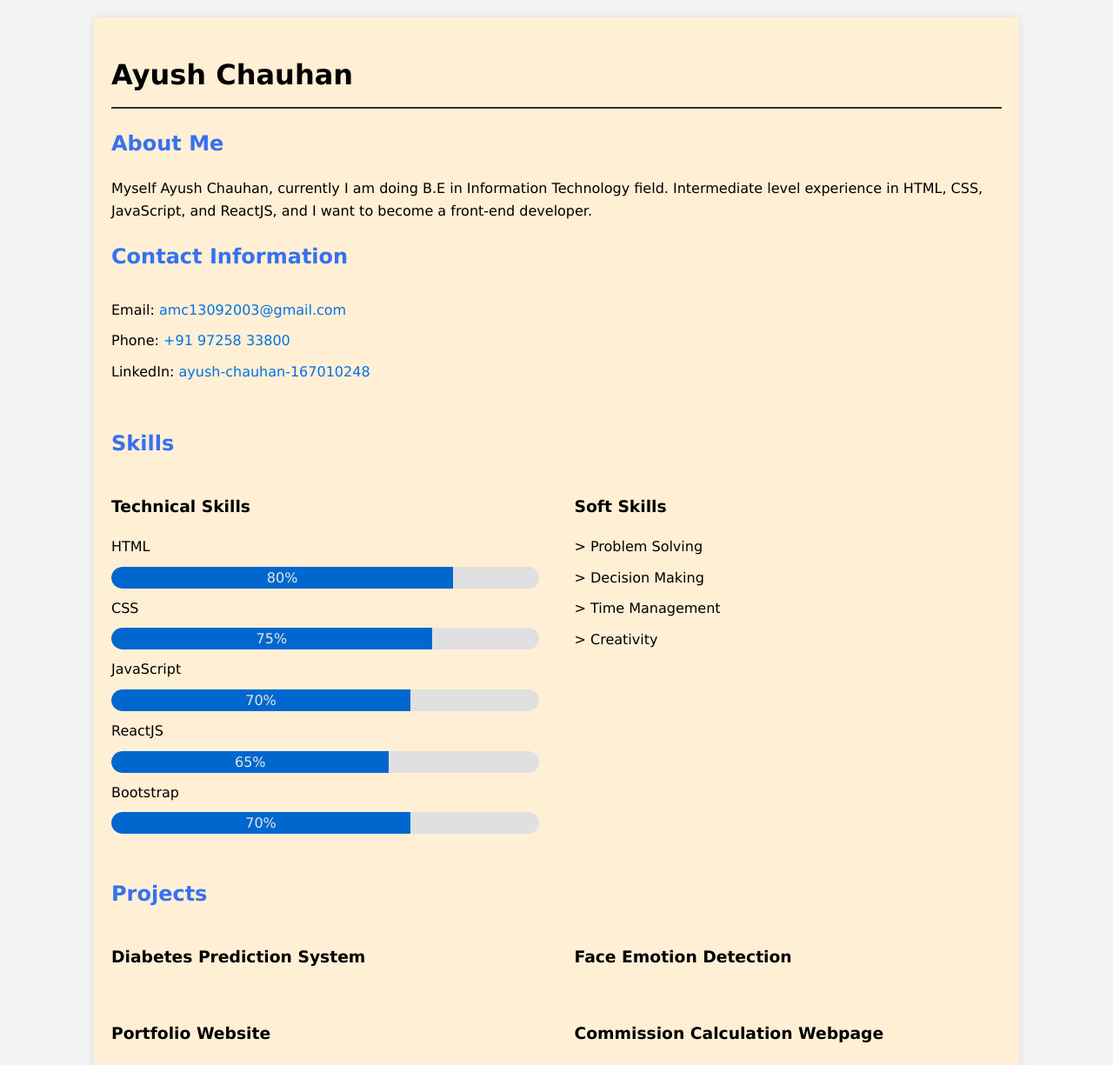
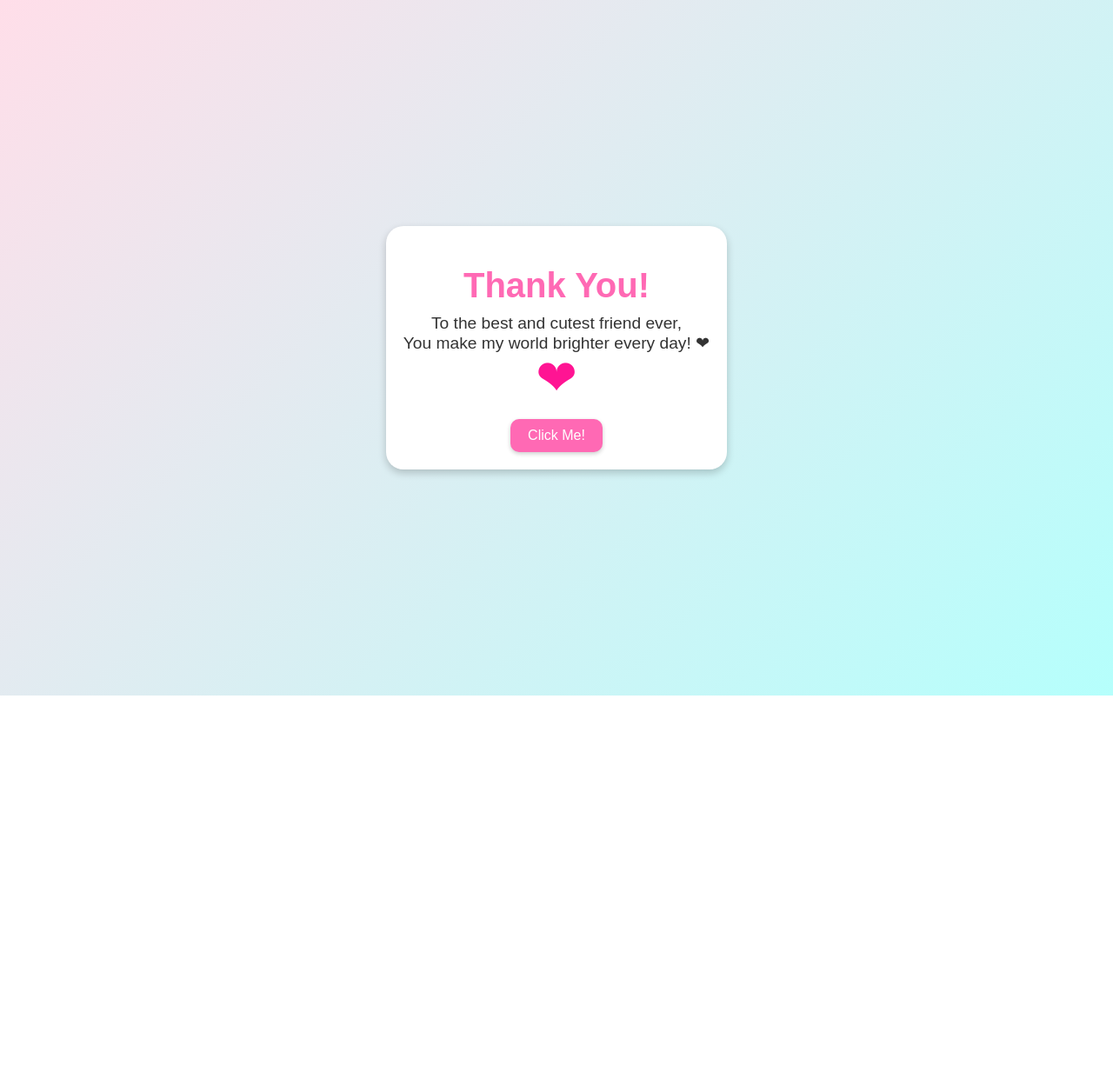
Before and after one commit to chauhanayush13/Resume, a plain HTML site: page index.html in a window 1280 px wide. Shown: the top 1225 px of the page at 87% size. After the commit the page ends 800 px from the top, so only its background shows below. Drawn offline with Linux system fonts and the light colour scheme.

Commit message:
Update index.html

```diff
--- a/index.html
+++ b/index.html
@@ -3,189 +3,76 @@
 <head>
     <meta charset="UTF-8">
     <meta name="viewport" content="width=device-width, initial-scale=1.0">
-<title>Resume</title>
+    <title>Thank You</title>
     <style>
         body {
-        font-family: verdana;
-        line-height: 1.6;
             margin: 0;
             padding: 0;
-        background-color: #f4f4f4;
-        transition: background-color 0.5s ease;
+            display: flex;
+            justify-content: center;
+            align-items: center;
+            min-height: 100vh;
+            background: linear-gradient(135deg, #FFDEE9, #B5FFFC);
+            font-family: 'Arial', sans-serif;
+            color: #333;
         }
         .container {
-        width: 80%;
-        max-width: 1200px;
-        margin: 20px auto;
+            text-align: center;
             padding: 20px;
-        box-shadow: 0 0 10px rgba(0, 0, 0, 0.1);
-        transition: transform 0.3s ease;
-        background-color:#FFEFD5;
+            background: white;
+            border-radius: 20px;
+            box-shadow: 0 4px 10px rgba(0, 0, 0, 0.2);
+            max-width: 90%;
         }
-    h2 {
-        color: #3671F1 ;
+        .container h1 {
+            font-size: 2.5em;
+            color: #FF69B4;
+            margin-bottom: 10px;
         }
-    h1 {
-        border-bottom: 2px solid #333;
-        padding-bottom: 10px;
+        .container p {
+            font-size: 1.2em;
+            margin: 0;
         }
-    p {
-        margin: 10px 0;
+        .heart {
+            font-size: 3em;
+            color: #FF1493;
+            animation: heartbeat 1.5s infinite;
         }
-    .section {
-        margin: 20px 0;
+        .button {
+            margin-top: 20px;
         }
-    .skills, .projects, .contact {
-        display: flex;
-        flex-wrap: wrap;
-        justify-content: space-between;
+        .button button {
+            padding: 10px 20px;
+            font-size: 1em;
+            color: white;
+            background: #FF69B4;
+            border: none;
+            border-radius: 10px;
+            cursor: pointer;
+            box-shadow: 0 2px 5px rgba(0, 0, 0, 0.2);
+            transition: background 0.3s ease;
         }
-    .skill, .project, .contact-info {
-        width: 48%;
-        margin-bottom: 20px;
-        transition: transform 0.3s ease, box-shadow 0.3s ease;
+        .button button:hover {
+            background: #FF1493;
         }
-    .skill:hover, .project:hover, .contact-info:hover {
-        transform: translateY(-5px);
-        box-shadow: 0px 0 15px rgba(0, 0, 0, 0.4);
+        @keyframes heartbeat {
+            0%, 100% {
+                transform: scale(1);
             }
-    .contact-info a {
-        text-decoration: none;
-        color: #0073e6;
-        transition: color 0.3s ease;
-    }
-    .contact-info a:hover {
-        color: #005bb5;
-    }
-    .progress {
-        background: #e0e0e0;
-        border-radius: 25px;
-        overflow: hidden;
-        margin: 10px 0;
-        position: relative;
-    }
-    .progress-bar {
-        height: 25px;
-        background: #0073e6;
-        text-align: center;
-        color: #fff;
-        line-height: 25px;
-        border-radius: 25px 0 0 25px;
-        position: relative;
-    }
-    .progress-bar:after {
-        content: '';
-        position: absolute;
-        top: 0;
-        right: 0;
-        bottom: 0;
-        left: 0;
-        background: rgba(0, 0, 0, 0.1);
-        transition: width 0.3s ease;
-    }
-    .progress:hover .progress-bar:after {
-        width: 0;
-    }
-    @media (max-width: 768px) {
-        .skill, .project, .contact-info {
-            width: 100%;
-        }
-    }
-    .fade-in {
-        opacity: 0;
-        animation: fadeIn 1s forwards;
-    }
-    @keyframes fadeIn {
-        to {
-            opacity: 1;
+            50% {
+                transform: scale(1.2);
             }
         }
     </style>
 </head>
 <body>
-    <div class="container fade-in">
-        <h1>Ayush Chauhan</h1>
-        <div class="section">
-            <h2>About Me</h2>
-            <p>Myself Ayush Chauhan, currently I am doing B.E in Information Technology field. Intermediate level experience in HTML, CSS, JavaScript, and ReactJS, and I want to become a front-end developer.</p>
-        </div>
-        <div class="section">
-            <h2>Contact Information</h2>
-            <div class="contact">
-                <div class="contact-info">
-                    <p>Email: <a href="mailto:amc13092003@gmail.com">amc13092003@gmail.com</a></p>
-                    <p>Phone: <a href="tel:+919725833800">+91 97258 33800</a></p>
-                    <p>LinkedIn: <a href="https://www.linkedin.com/in/ayush-chauhan-167010248/" target="_blank">ayush-chauhan-167010248</a></p>
-                </div>
-            </div>
-        </div>
-        <div class="section">
-            <h2>Skills</h2>
-            <div class="skills">
-                <div class="skill">
-                    <h3>Technical Skills</h3>
-                    <p>HTML</p>
-                    <div class="progress"><div class="progress-bar" style="width: 80%;">80%</div></div>
-                    <p>CSS</p>
-                    <div class="progress"><div class="progress-bar" style="width: 75%;">75%</div></div>
-                    <p>JavaScript</p>
-                    <div class="progress"><div class="progress-bar" style="width: 70%;">70%</div></div>
-                    <p>ReactJS</p>
-                    <div class="progress"><div class="progress-bar" style="width: 65%;">65%</div></div>
-                    <p>Bootstrap</p>
-                    <div class="progress"><div class="progress-bar" style="width: 70%;">70%</div></div>
-                </div>
-                <div class="skill">
-                    <h3>Soft Skills</h3>
-                    <p>&gt; Problem Solving</p>
-                    <p>&gt; Decision Making</p>
-                    <p>&gt; Time Management</p>
-                    <p>&gt; Creativity</p>
-                </div>
-            </div>
-        </div>
-        <div class="section">
-            <h2>Projects</h2>
-            <div class="projects">
-                <div class="project">
-                    <h3>Diabetes Prediction System</h3>
-                </div>
-                <div class="project">
-                    <h3>Face Emotion Detection</h3>
-                </div>
-                <div class="project">
-                    <h3>Portfolio Website</h3>
-                </div>
-                <div class="project">
-                    <h3>Commission Calculation Webpage</h3>
-                </div>
-                <div class="project">
-                    <h3>Eklavya School Website</h3>
-                </div>
-            </div>
-        </div>
-        <div class="section">
-            <h2>Education</h2>
-            <p>Bachelor of Information Technology (2021-2025)</p>
-            <p>MBIT, CVM University</p>
-            <p>Higher Secondary Education (2019-2021)</p>
-            <p>Aryam Educational Academy</p>
-            <p>Secondary School Education (2018-2019)</p>
-            <p>Aryam Educational Academy</p>
-        </div>
-        <div class="section">
-            <h2>Certificates</h2>
-            <p>SSIP Hackathon-2022</p>
-            <p>Code-unnati Programme Certificate - 2023 (12/2023 - 03/2024)</p>
-            <p>Google Developer Student Clubs Event Platform - 2023 (08/2023 - 10/2023)</p>
-            <p>‘HARDWAR‘ Event - Adhishthan’22</p>
-            <p>Summer Internship</p>
-        </div>
-        <div class="section">
-            <h2>Hobbies</h2>
-            <p>Coding</p>
-            <p>Problem Solving</p>
-            <p>Listening to Music</p>
+    <div class="container">
+        <h1>Thank You!</h1>
+        <p>To the best and cutest friend ever,</p>
+        <p>You make my world brighter every day! ❤</p>
+        <div class="heart">&#10084;</div>
+        <div class="button">
+            <button onclick="alert('You are amazing! Thank you for being you! This world is a better place with you in it. Never forget how special you are!')">Click Me!</button>
         </div>
     </div>
 </body>
```
Lines whose indentation alone changed are shown as unchanged.
